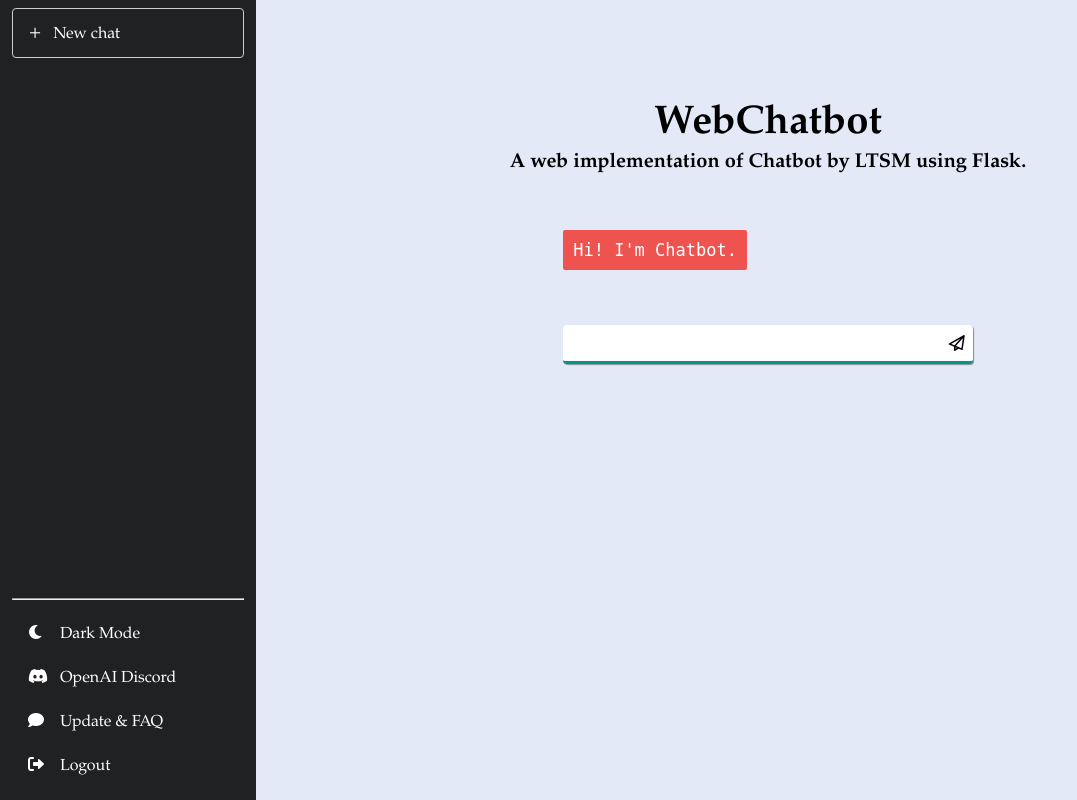
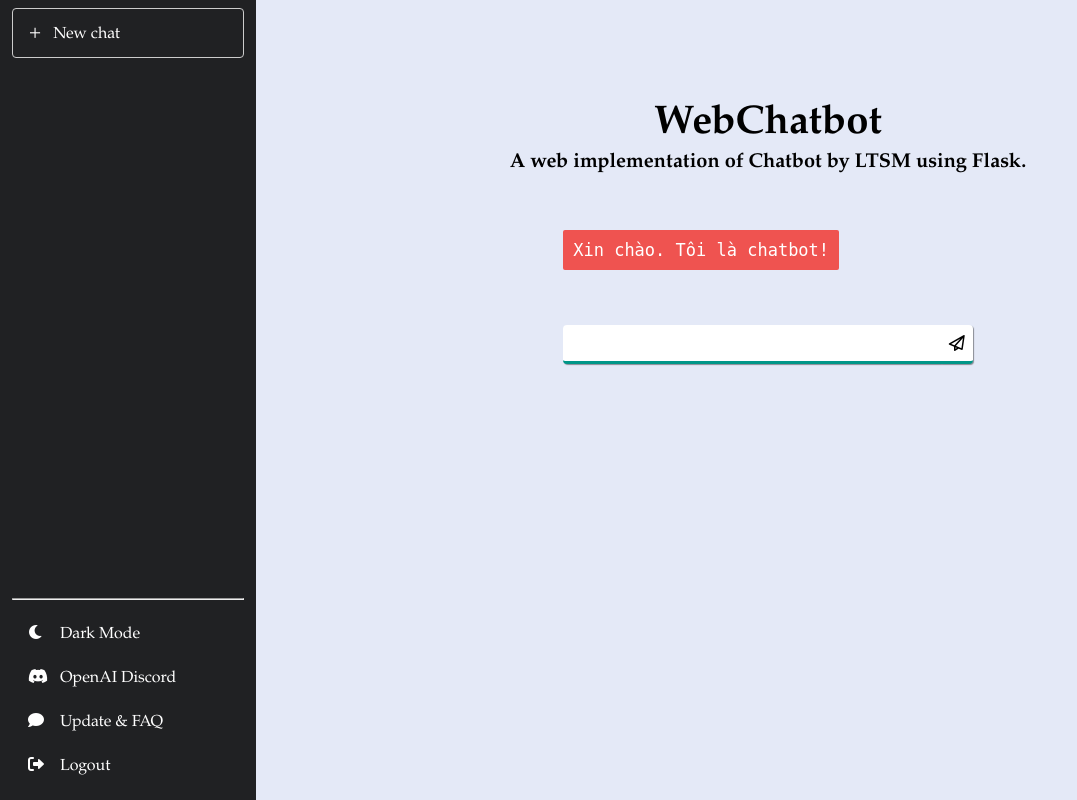
Before and after one commit to Apocalypsed2812/Flask_Chatbot, a Flask app: page / in a window 1280 px wide. Shown: the whole page, without its empty margins (0-1077 px from the left). Run offline with Flask 2, Linux system fonts and the light colour scheme; parts of the project's set-up code (start-up, migrations or seed data) failed here and were passed over; some libraries are stand-ins or nearby versions.

Commit message:
edit function chatbot

```diff
--- a/model.py
+++ b/model.py
@@ -29,7 +29,6 @@ def str_to_tokens(sentence):
     flag = True
     for current_word in words:
         if((current_word in tokenizer_word_index) == False):
-            print(current_word in tokenizer_word_index)
             flag = False
             break
         result = tokenizer_word_index[current_word]
@@ -47,7 +46,7 @@ def chatbot(input):
         return 'Vui lòng nhập câu hỏi của bạn'
     str_tokens = str_to_tokens(input_question)
     if(type(str_tokens) == bool):
-        return 'Câu hỏi không hợp lệ'
+        return 'Không có dữ liệu cho câu hỏi này'
     else:
         states_values = enc_model.predict(str_tokens)
         empty_target_seq = np.zeros((1,1))
--- a/templates/index.html
+++ b/templates/index.html
@@ -47,7 +47,7 @@
     <h3>A web implementation of Chatbot by LTSM using Flask.</h3>
     <div>
       <div id="chatbox">
-        <p class="botText"><span>Hi! I'm Chatbot.</span></p>
+        <p class="botText"><span>Xin chào. Tôi là chatbot!</span></p>
       </div>
       <div id="userInput">
         <input id="textInput" type="text" name="msg">
```
